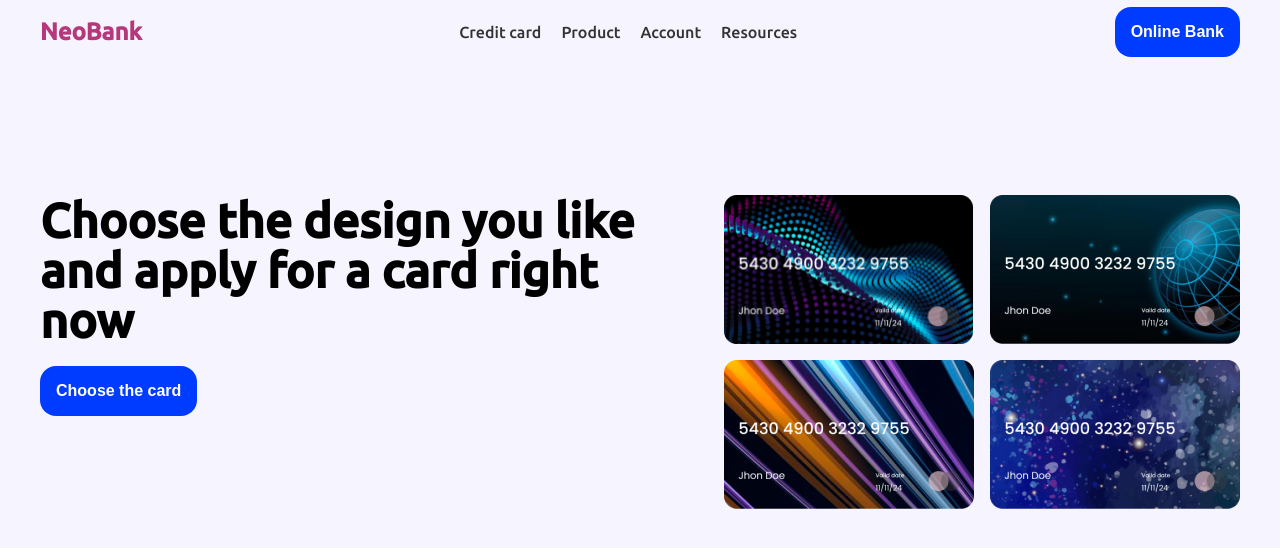
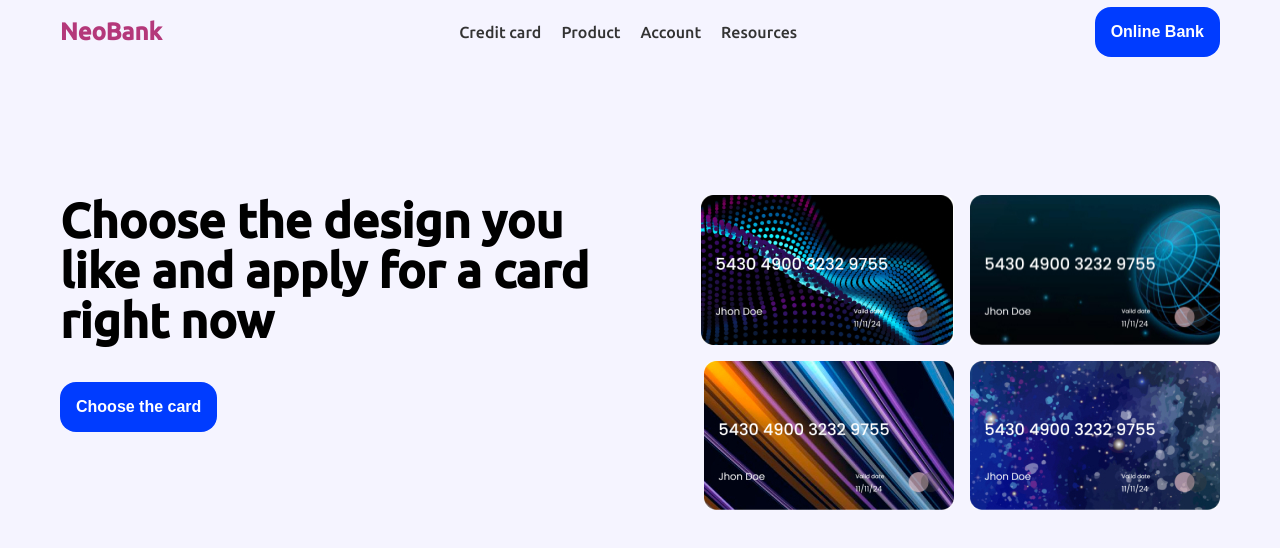
Before and after one commit to AndrewMosh/module_1, a React (Vite) app: page / in a window 1280 px wide. Shown: the top 548 px of the page. Built offline with nearby package versions, Linux system fonts and the light colour scheme.

Commit message:
scss legacy removed

```diff
--- a/package.json
+++ b/package.json
@@ -10,10 +10,10 @@
     "preview": "vite preview"
   },
   "dependencies": {
-    "node-sass": "^9.0.0",
     "react": "^18.3.1",
     "react-dom": "^18.3.1",
-    "react-router-dom": "^6.28.0"
+    "react-router-dom": "^6.28.0",
+    "sass": "^1.81.0"
   },
   "devDependencies": {
     "@eslint/js": "^9.13.0",
--- a/src/Components/CardSelection/CardSelection.scss
+++ b/src/Components/CardSelection/CardSelection.scss
@@ -6,12 +6,17 @@
 		flex-wrap: wrap;
 		justify-content: space-between;
 		align-items: flex-start;
+
+		@include respond-to(mobile) {
+			flex-direction: column;
+			justify-content: center;
+		  }
 	}
 
 	&__title {
 	  font-size: $fs-48;
 	  font-weight: bold;
-	  margin-bottom: 20px;
+	  margin-bottom: 36px;
 
 	  @media (max-width: 768px) {
 		font-size: 1.5rem;
@@ -34,15 +39,16 @@
 	  gap: $gap-16;
 	  flex-wrap: wrap;
 
-	  @media (max-width: 768px) {
-		gap: 10px;
+	  @include respond-to(mobile) {
+		gap:10px;
+		justify-content: center;
 	  }
 	}
 
 	&__card {
-	  width: 250px;
 	  border-radius: 10px;
 	  transition: transform 0.3s;
+	  cursor: pointer;
 
 	  &:hover {
 		transform: scale(1.05);
@@ -51,5 +57,9 @@
 	  @media (max-width: 768px) {
 		width: 150px;
 	  }
+
+	  @media (max-width: 349px) {
+		width: 250px;
+	  }
 	}
   }
--- a/src/Components/Header/Header.scss
+++ b/src/Components/Header/Header.scss
@@ -52,9 +52,9 @@
         font-size: 1.5rem;
         cursor: pointer;
 
-        @media (max-width: 768px) {
-            display: block;
-        }
+		@include respond-to(mobile) {
+			display: block;
+		  }
 
         &:focus {
             outline: none;
--- a/src/Components/Layout/Layout.scss
+++ b/src/Components/Layout/Layout.scss
@@ -1,4 +1,5 @@
 .layout {
 	max-width: 1200px;
 	margin: 0 auto;
+	padding: 0 20px;
 }
--- a/src/Components/UI/Button/Button.scss
+++ b/src/Components/UI/Button/Button.scss
@@ -10,6 +10,6 @@
 	font-size: $fs-16;
 
 	&:hover {
-	  background-color: darken($blue, 10%);
+	  background-color: $purple;
 	}
   }
--- a/src/styles/global.scss
+++ /dev/null
@@ -1,4 +0,0 @@
-@import "./settings/variables.scss";
-@import "./mixins/media.scss";
-@import "./mixins/flex-wrapper.scss";
-@import "./settings/normalize.scss";
--- a/src/styles/mixins/_media.scss
+++ b/src/styles/mixins/_media.scss
@@ -1,3 +1,5 @@
+@use '../settings/variables' as *;
+
 @mixin respond-to($breakpoint) {
 	@if $breakpoint == mobile {
 	  @media (max-width: $sm) {
--- a/src/styles/settings/_variables.scss
+++ b/src/styles/settings/_variables.scss
@@ -18,7 +18,7 @@ $lh-50:50px;
 $gap-16: 16px;
 
 //media queries
-$sm: 500px;
+$sm: 656px;
 $lg: 920px;
 $xl: 1300px;
 
--- a/vite.config.ts
+++ b/vite.config.ts
@@ -4,11 +4,22 @@ import react from '@vitejs/plugin-react'
 // https://vite.dev/config/
 export default defineConfig({
   plugins: [react()],
+  resolve: {
+    alias: {
+      '@': '/src'
+    },
+  },
   css: {
     preprocessorOptions: {
       scss: {
-				additionalData: `@import "src/styles/global.scss";`,
+		api: 'modern-compiler',
+        additionalData: `
+          @use '@/styles/settings/variables' as *;
+          @use '@/styles/settings/normalize' as *;
+          @use '@/styles/mixins/flex-wrapper' as *;
+          @use '@/styles/mixins/media' as *;
+        `
       }
     }
   }
-})
+});
```
Also changed, not shown: 2 other files (tests, documents, lock files or other folders). Lines whose indentation alone changed are shown as unchanged.
